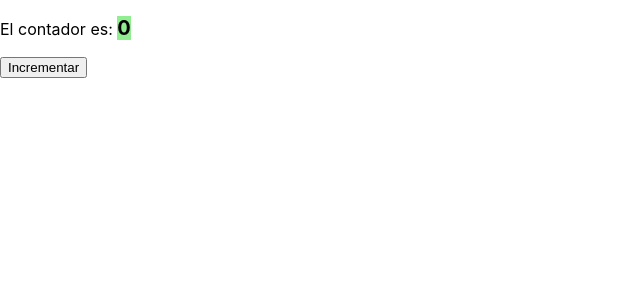
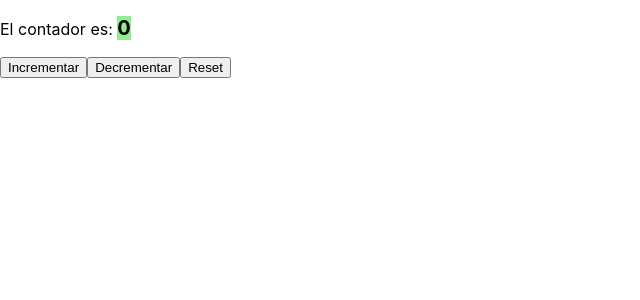
Before and after one commit to acascoc098/estado, a React (Create React App) app: page / in a window 1280 px wide. Shown: the top 300 px of the page, without its empty margins (0-640 px from the left). Built offline with nearby package versions, Linux system fonts and the light colour scheme.

Commit message:
Botones de decrementar y resetear.

```diff
--- a/src/Components/Counter.js
+++ b/src/Components/Counter.js
@@ -12,6 +12,8 @@ const Counter = () => {
         <div>
             <p> El contador es: <a>{counter}</a></p>
             <button onClick={()=>{setCounter(counter+1);console.log(counter);}}>Incrementar</button>
+            <button onClick={()=>{setCounter(counter-1);console.log(counter);}}>Decrementar</button>
+            <button onClick={()=>{setCounter(0);console.log(counter);}}>Reset</button>
         </div>
 
     );
```
